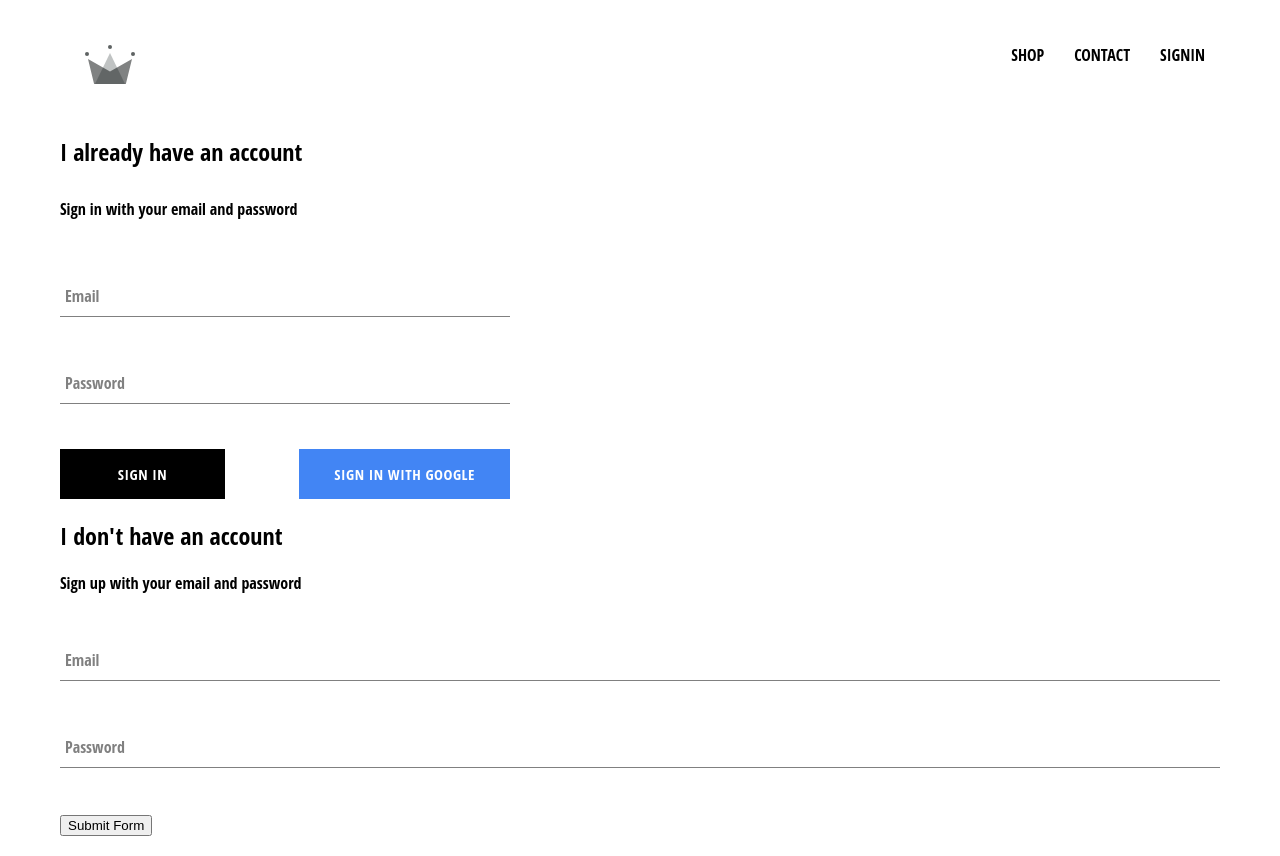
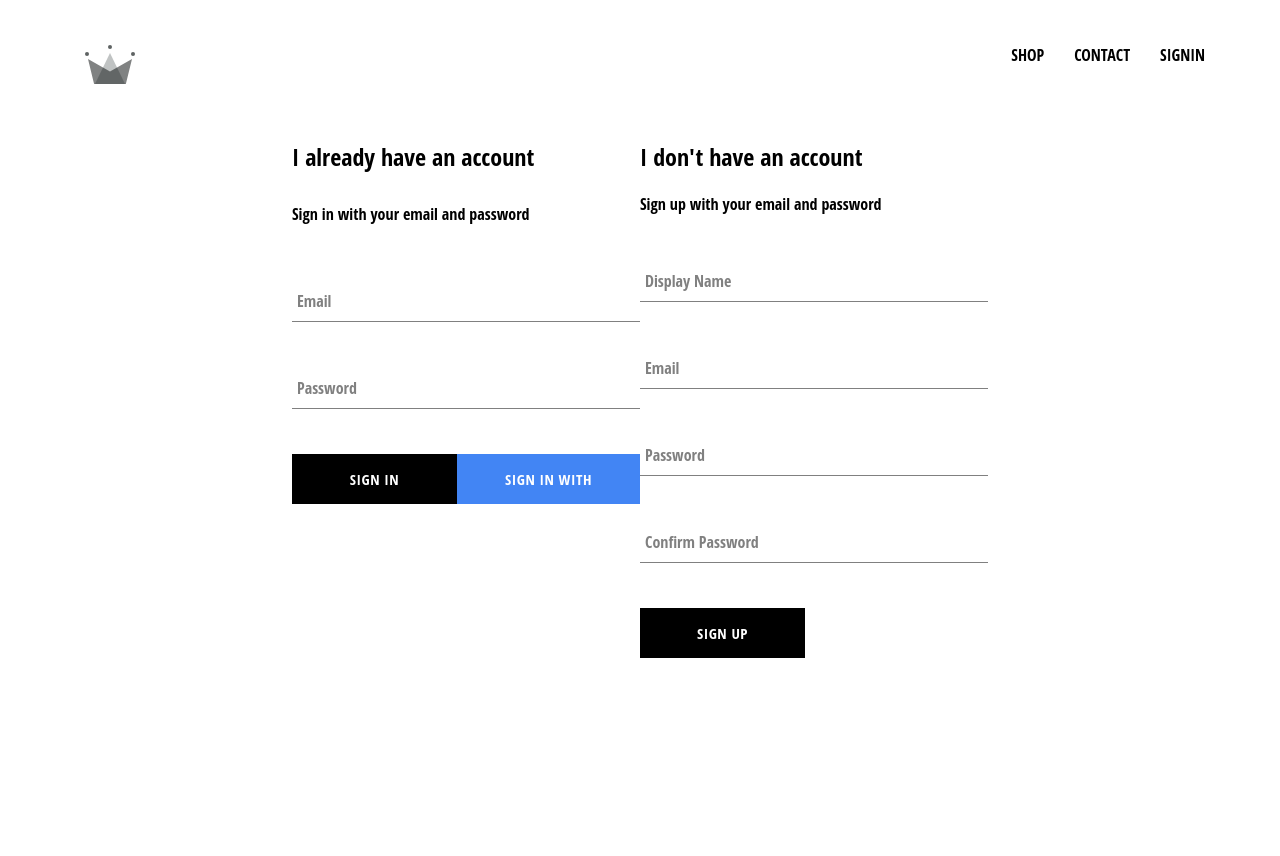
Before and after one commit to mahfooz75/crwn-clothing, a React (Create React App) app: page /signin in a window 1280 px wide. After the commit the page ends 800 px from the top, so only its background shows below. Built offline with nearby package versions, Linux system fonts and the light colour scheme; no server answers.

Commit message:
Implemented firebase utils, included ability to store user into our firestore database

```diff
--- a/src/App.js
+++ b/src/App.js
@@ -5,7 +5,7 @@ import { Switch, Route } from "react-router-dom";
 import ShopPage from "./pages/shop/shop.component";
 import Header from "./components/header/header.component";
 import SignInAndSignUpPage from "./pages/sign-in-and-sign-up/sign-in-and-sign-up.component";
-import { auth } from "./firebase/firebase.utils";
+import { auth, createUserProfileDocument } from "./firebase/firebase.utils";
 
 class App extends Component {
   constructor() {
@@ -16,9 +16,20 @@ class App extends Component {
   }
   unsubscribeFromAuth = null;
   componentDidMount() {
-    this.unsubscribeFromAuth = auth.onAuthStateChanged(user => {
-      this.setState({ currentUser: user });
-      console.log(user);
+    this.unsubscribeFromAuth = auth.onAuthStateChanged(async userAuth => {
+      if (userAuth) {
+        const userRef = await createUserProfileDocument(userAuth);
+        userRef.onSnapshot(snapShot => {
+          this.setState({
+            currentUser: {
+              id: snapShot.id,
+              ...snapShot.data()
+            }
+          });
+          console.log(this.state);
+        });
+      }
+      this.setState({ currentUser: userAuth });
     });
   }
 
--- a/src/components/sign-up/sign-up.component.jsx
+++ b/src/components/sign-up/sign-up.component.jsx
@@ -1,20 +1,43 @@
 import React, { Component } from "react";
+import "./sign-up.style.scss";
 import FormInput from "../form-input/form-input.component";
-import "./sign-up.style.scss";
+import CustomButton from "../custom-button/custom-button.component";
+import { auth, createUserProfileDocument } from "../../firebase/firebase.utils";
 
 class SignUp extends Component {
   constructor(props) {
     super(props);
 
     this.state = {
+      displayName: "",
       email: "",
-      password: ""
+      password: "",
+      confirmPassword: ""
     };
   }
-  handleSubmit = event => {
+  handleSubmit = async event => {
     event.preventDefault();
 
-    this.setState({ email: "", password: "" });
+    const { displayName, email, password, confirmPassword } = this.state;
+    if (password !== confirmPassword) {
+      alert("Password don't match");
+      return;
+    }
+    try {
+      const { user } = await auth.createUserWithEmailAndPassword(
+        email,
+        password
+      );
+      createUserProfileDocument(user, { displayName });
+      this.setState({
+        displayName: "",
+        email: "",
+        password: "",
+        confirmPassword: ""
+      });
+    } catch (error) {
+      console.log(error);
+    }
   };
 
   handleChange = event => {
@@ -23,28 +46,45 @@ class SignUp extends Component {
   };
 
   render() {
+    const { displayName, email, password, confirmPassword } = this.state;
     return (
-      <div>
+      <div className="sign-up">
         <h2>I don't have an account</h2>
         <span>Sign up with your email and password</span>
-        <form onSubmit={this.handleSubmit}>
+        <form className="sign-up-form" onSubmit={this.handleSubmit}>
+          <FormInput
+            type="text"
+            name="displayName"
+            value={displayName}
+            onChange={this.handleChange}
+            label="Display Name"
+            required
+          />
           <FormInput
             type="email"
             name="email"
-            value={this.state.email}
-            handleChange={this.handleChange}
+            value={email}
+            onChange={this.handleChange}
             label="Email"
             required
           />
           <FormInput
             type="password"
             name="password"
-            value={this.state.password}
-            handleChange={this.handleChange}
+            value={password}
+            onChange={this.handleChange}
             label="Password"
             required
           />
-          <input type="submit" value="Submit Form" />
+          <FormInput
+            type="password"
+            name="confirmPassword"
+            value={confirmPassword}
+            onChange={this.handleChange}
+            label="Confirm Password"
+            required
+          />
+          <CustomButton type="submit">SIGN UP</CustomButton>
         </form>
       </div>
     );
--- a/src/components/sign-up/sign-up.style.scss
+++ b/src/components/sign-up/sign-up.style.scss
@@ -0,0 +1,14 @@
+.sign-up {
+  width: 450px;
+  display: flex;
+  flex-direction: column;
+}
+
+.title {
+  margin: 10px 0;
+}
+
+.buttons {
+  display: flex;
+  justify-content: space-between;
+}
--- a/src/firebase/firebase.utils.js
+++ b/src/firebase/firebase.utils.js
@@ -11,6 +11,28 @@ const config = {
   messagingSenderId: "168640685383",
   appId: "1:168640685383:web:e4c0b871203f49cb361862"
 };
+
+export const createUserProfileDocument = async (userAuth, additionalData) => {
+  if (!userAuth) return;
+  const userRef = firestore.doc(`users/${userAuth.uid}`);
+  const snapshot = await userRef.get();
+  if (!snapshot.exists) {
+    const { displayName, email } = userAuth;
+    const createdAt = new Date();
+    try {
+      await userRef.set({
+        displayName,
+        email,
+        createdAt,
+        ...additionalData
+      });
+    } catch (error) {
+      console.log("Error creating user ", error.message);
+    }
+  }
+  return userRef;
+};
+
 firebase.initializeApp(config);
 
 export const auth = firebase.auth();
--- a/src/pages/sign-in-and-sign-up/sign-in-and-sign-up.component.jsx
+++ b/src/pages/sign-in-and-sign-up/sign-in-and-sign-up.component.jsx
@@ -7,12 +7,8 @@ import SignUp from "../../components/sign-up/sign-up.component";
 
 const SignInAndSignUpPage = () => (
   <div className="sign-in-and-sign-up">
-    <div>
-      <SignIn />
-    </div>
-    <div>
-      <SignUp />
-    </div>
+    <SignIn />
+    <SignUp />
   </div>
 );
 export default SignInAndSignUpPage;
--- a/src/pages/sign-in-and-sign-up/sign-in-and-sign-up.style.scss
+++ b/src/pages/sign-in-and-sign-up/sign-in-and-sign-up.style.scss
@@ -0,0 +1,6 @@
+.sign-in-and-sign-up {
+  width: 60%;
+  display: flex;
+  justify-content: space-between;
+  margin: 30px auto;
+}
```
